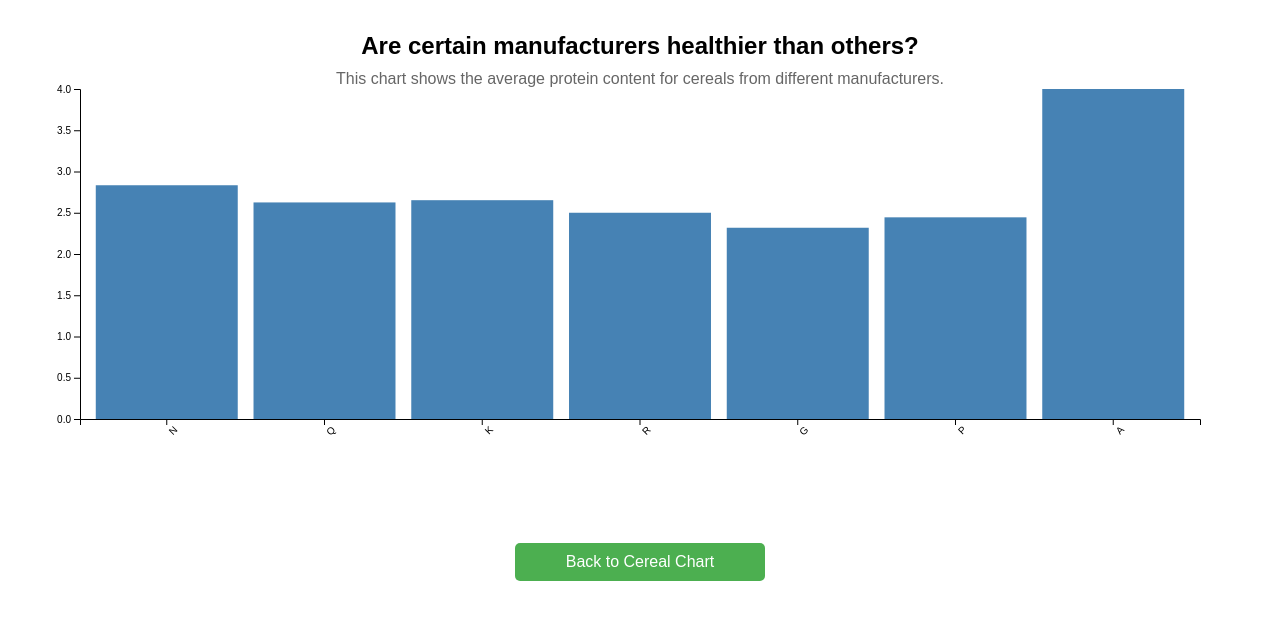
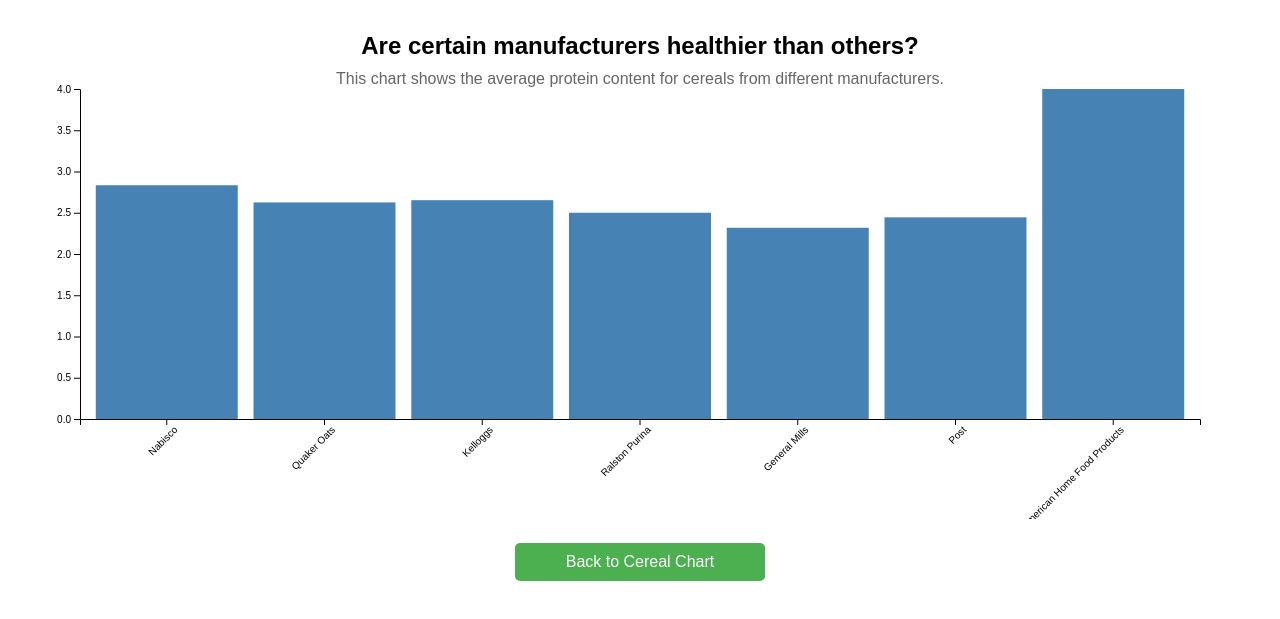
Before and after one commit to aarthimahesh/CS416, a plain HTML site: page manufacturers.html in a window 1280 px wide. Shown: the part 61-680 px from the top of the page. Drawn offline with nearby package versions, Linux system fonts and the light colour scheme.

Commit message:
full name

```diff
--- a/manufacturers.html
+++ b/manufacturers.html
@@ -78,11 +78,23 @@
         // Create a tooltip div
         const tooltip = d3.select("#tooltip");
 
+        // Define manufacturer name mapping
+        const mfrNames = {
+            'A': 'American Home Food Products',
+            'G': 'General Mills',
+            'K': 'Kelloggs',
+            'N': 'Nabisco',
+            'P': 'Post',
+            'Q': 'Quaker Oats',
+            'R': 'Ralston Purina'
+        };
+
         // Load and process the CSV data
         d3.csv("cereal.csv").then(data => {
-            // Convert columns to numbers
+            // Convert columns to numbers and map manufacturer names
             data.forEach(d => {
                 d.protein = +d.protein;
+                d.mfr = mfrNames[d.mfr];
             });
 
             // Aggregate data by manufacturer
```
